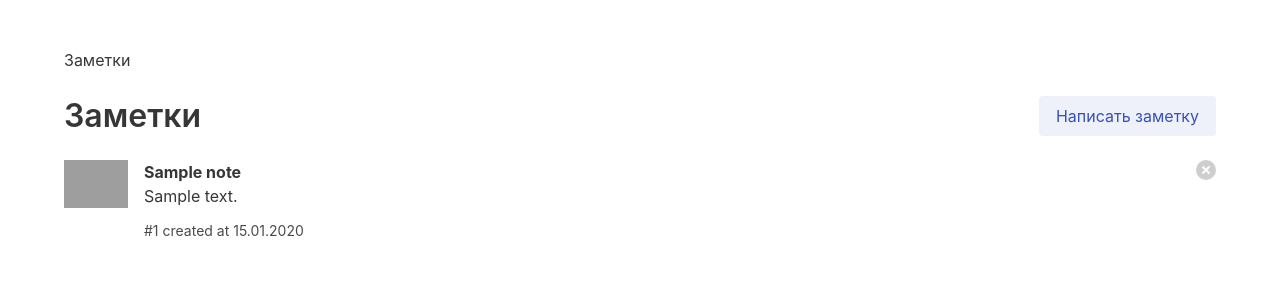
After one commit to agorlov/lipid-example, a PHP site: template tpl/notes.twig in a window 1280 px wide. The commit adds this page. Shown: the top 300 px of the page. Run offline with PHP 8.4, Linux system fonts and the light colour scheme; the template is opened without the code that fills it: most values are stand-ins (such as "Sample title", 1, 10 or a date in 2020); some libraries are stand-ins or nearby versions; grey boxes are pictures that could not be loaded.

Commit message:
Notes list closes #14

```diff
--- /dev/null
+++ b/tpl/notes.twig
@@ -0,0 +1,69 @@
+{# Notes list #}
+{% extends 'layout.twig' %}
+
+{% block container %}
+
+<nav class="breadcrumb" aria-label="breadcrumbs">
+    <ul>
+        <li class="is-active"><a href="/">Заметки</a></li>
+    </ul>
+</nav>
+
+
+
+<div class="level">
+    <div class="level-left">
+        <h1 class="title">Заметки</h1>
+    </div>
+    <div class="level-right">
+        <a href="/note" class="button is-link is-light">Написать заметку</a>
+    </div>
+</div>
+
+
+{% for note in notes %}
+<article class="media">
+    <figure class="media-left">
+        <p class="image is-64x64">
+            <img src="https://bulma.io/images/placeholders/128x128.png">
+        </p>
+    </figure>
+
+    <div class="media-content">
+        <div class="content">
+            <a href="/note?id={{ note.id }}" class="has-text-dark">
+            <p>
+                <strong>{{ note.title }}</strong> {#<small>@johnsmith</small>#}
+                <br>
+                {{ (note.text|striptags)|slice(0,100) }}
+            </p>
+            </a>
+        </div>
+        <nav class="level is-mobile">
+            <div class="level-left">
+{#                <a class="level-item">#}
+{#                    <span class="icon is-small"><i class="fas fa-reply"></i></span>#}
+{#                </a>#}
+{#                <a class="level-item">#}
+{#                    <span class="icon is-small"><i class="fas fa-retweet"></i></span>#}
+{#                </a>#}
+{#                <a class="level-item">#}
+{#                    <span class="icon is-small"><i class="fas fa-heart"></i></span>#}
+{#                </a>#}
+                <small>#{{ note.id }} created at {{ note.dateadd|date('d.m.Y') }}</small>
+            </div>
+        </nav>
+    </div>
+    <div class="media-right">
+        <button class="delete"></button>
+    </div>
+</article>
+{% endfor %}
+
+
+
+{% endblock %}
+
+{% block javascript %}
+
+{% endblock %}
```
Also changed, not shown: index.php (+6 -2 lines), src/ActNotes.php (added, +46 -0 lines), tpl/note.twig (+7 -2 lines), README.md, 1 other file.
